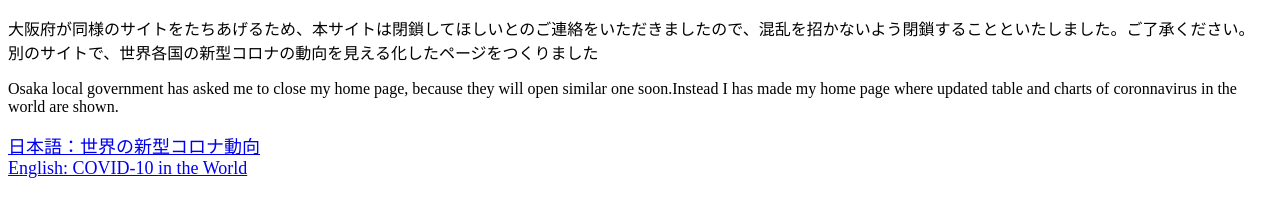
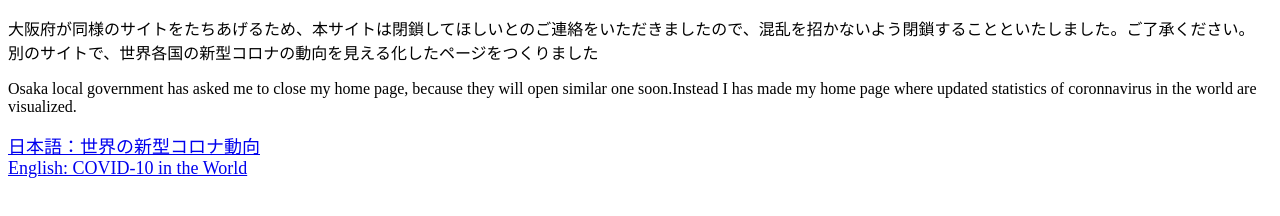
Before and after one commit to ngoishi/shazai-corona, a plain HTML site: page index.html in a window 1280 px wide. Drawn offline with Linux system fonts and the light colour scheme.

Commit message:
Update index.html

```diff
--- a/index.html
+++ b/index.html
@@ -10,7 +10,7 @@
 
 <p>大阪府が同様のサイトをたちあげるため、本サイトは閉鎖してほしいとのご連絡をいただきましたので、混乱を招かないよう閉鎖することといたしました。ご了承ください。
     別のサイトで、世界各国の新型コロナの動向を見える化したページをつくりました</p>
-<p> Osaka local government has asked me to close my home page, because they will open similar one soon.Instead I has made my home page where updated table and charts of coronnavirus in the world are shown.</p>
+<p> Osaka local government has asked me to close my home page, because they will open similar one soon.Instead I has made my home page where updated statistics of coronnavirus in the world are visualized.</p>
  <div style="font-size:large; text-align: left"><a href="https://ngoishi.com/corona/corona.html">日本語：世界の新型コロナ動向</a></div>
  <div style="font-size:large; text-align: left"><a href="https://ngoishi.com/corona/corona_en.html">English: COVID-10 in the World</a></div>
 
```
